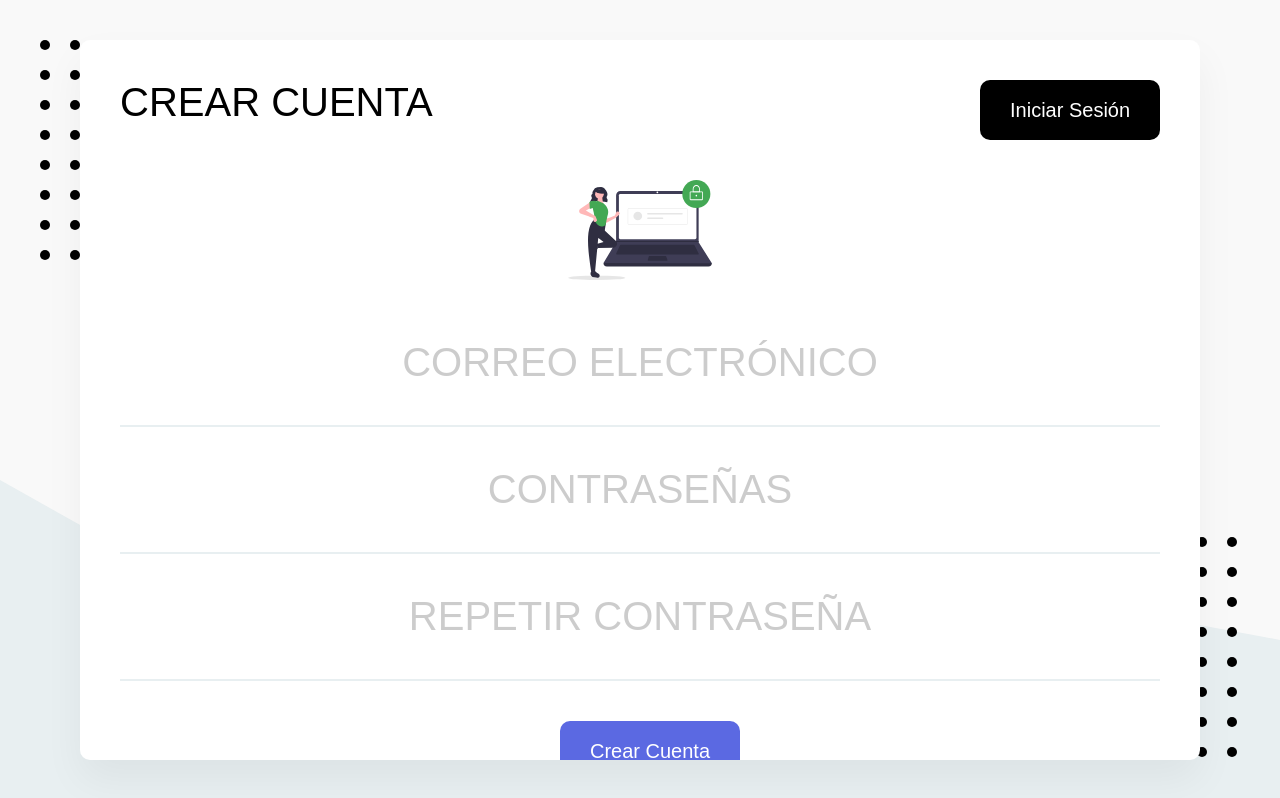
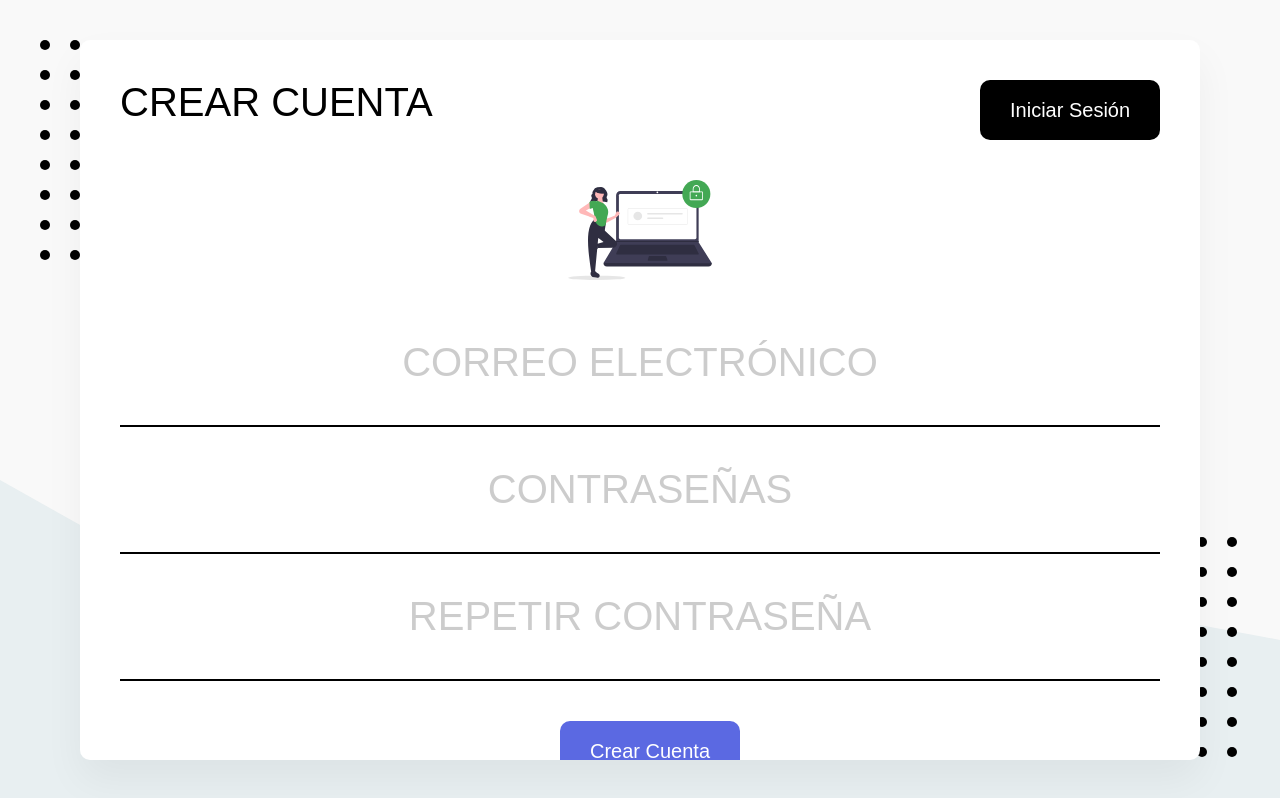
Before and after one commit to ismaelfonsecacid/gastos-mes-app, a React (Create React App) app: page /crear-cuenta in a window 1280 px wide. Built offline with nearby package versions, Linux system fonts and the light colour scheme; no server answers.

Commit message:
update name of the variables

```diff
--- a/src/theme.js
+++ b/src/theme.js
@@ -4,9 +4,9 @@ const theme = {
     colorSecundario: '#000',
     verde: '#43A854',
     rojo: '#E34747',
-    grisClaro: '#E8EFF1',
-    grisClaro2: '#CBDDE2',
-    azulClaro: '#8792F1'
+    grisclaro: '#E8EFF1',
+    grisclaro2: '#CBDDE2',
+    azulclaro: '#8792F1'
 }
 
 export default theme;
```
